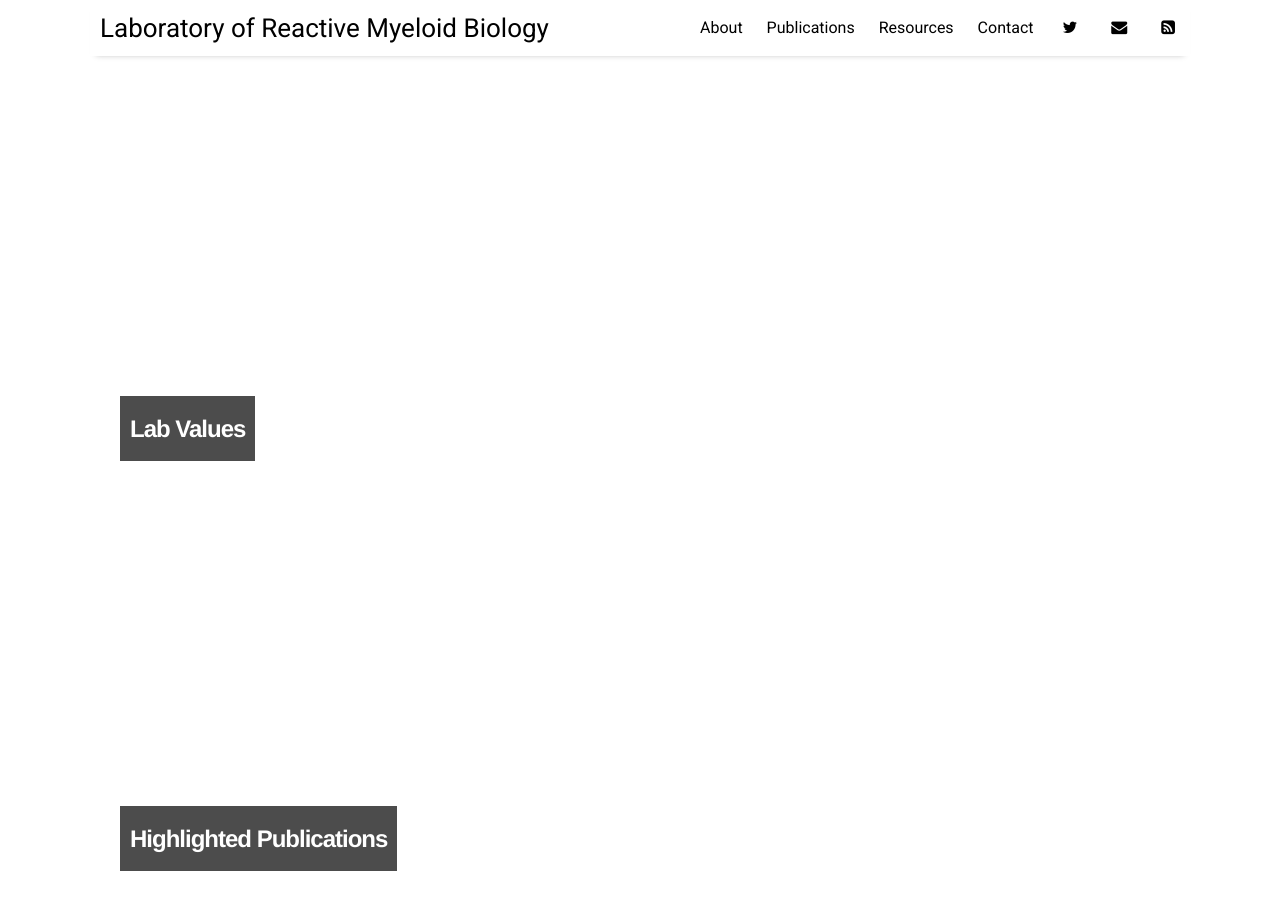
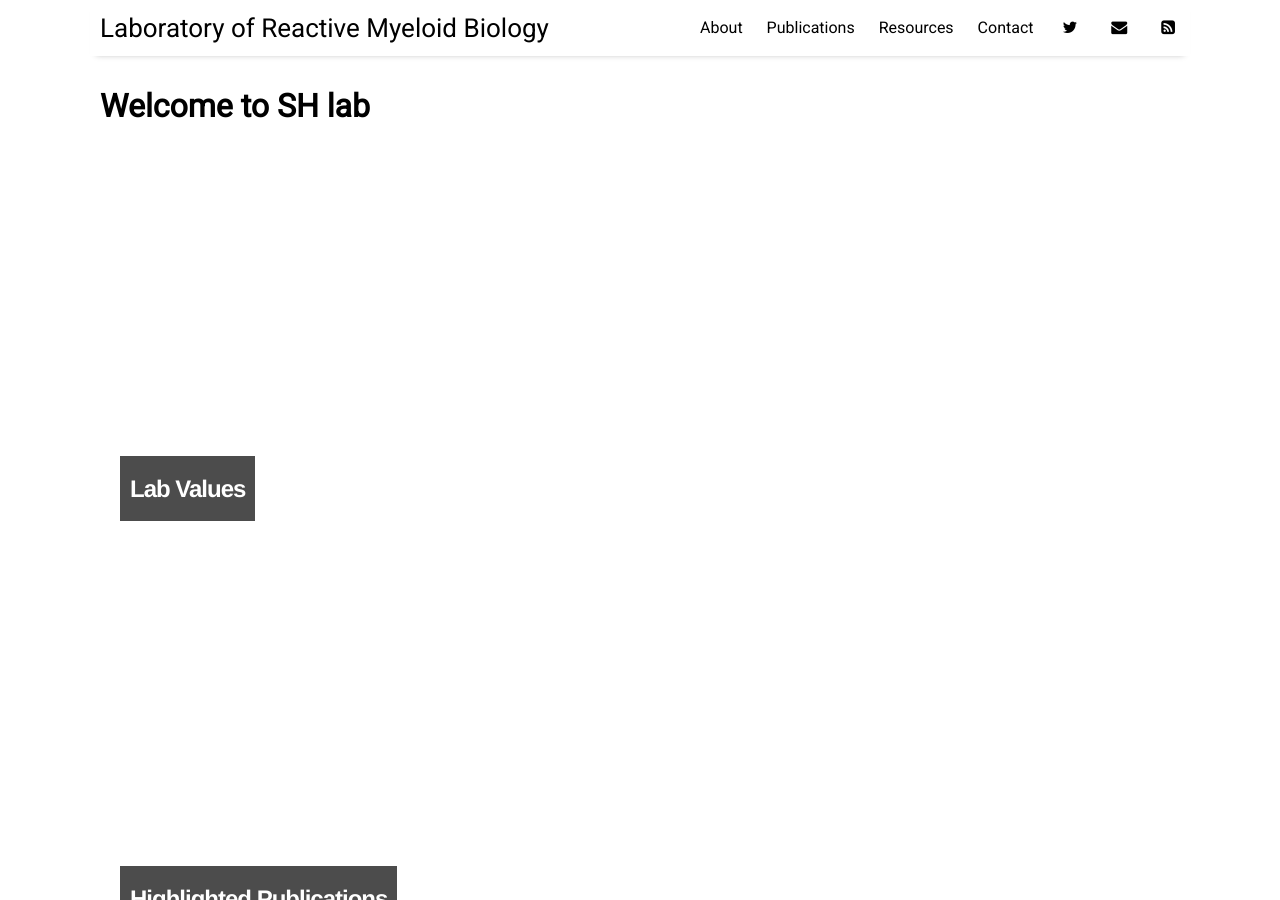
Before and after one commit to s7hegde/s7hegde.github.io, a Jekyll site: the page built from index.html, in a window 1280 px wide and 900 px high. Built offline with Jekyll 4.4.1, drawn with Linux system fonts in a browser that asks for light colours; nearby versions of some CDN libraries; the list of posts is cut into pages by our own code.

Commit message:
Update home.html

```diff
--- a/_layouts/home.html
+++ b/_layouts/home.html
@@ -2,6 +2,8 @@
 layout: default
 title: Home
 ---
+
+<h1> Welcome to SH lab </h1>
 
 {% for post in paginator.posts %}
   {% include featured-post.html %}
```
